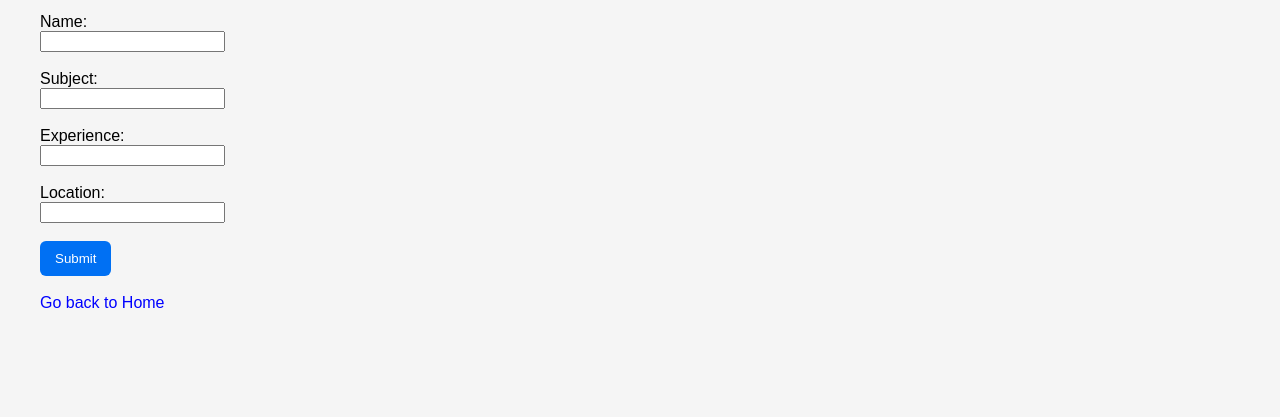
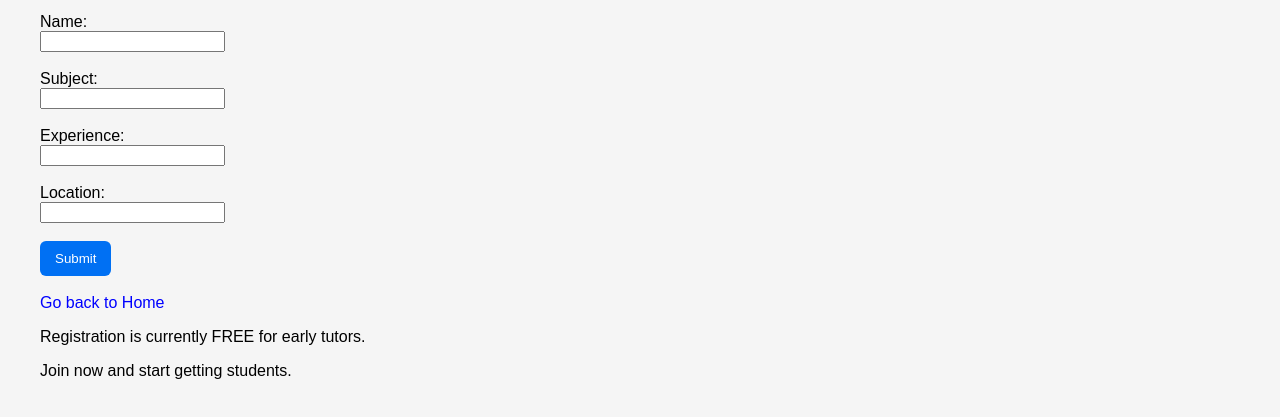
Before and after one commit to roshankhamari117-cyber/Tutor-parents-platform-pro, a plain HTML site: page become-tutor.html in a window 1280 px wide. Shown: the part 189-606 px from the top of the page. Drawn offline with Linux system fonts and the light colour scheme.

Commit message:
Add registration details for early tutors
Added registration information for early tutors.

```diff
--- a/become-tutor.html
+++ b/become-tutor.html
@@ -43,3 +43,6 @@
 </body>
 
 </html>
+<p>Registration is currently FREE for early tutors.</p>
+
+<p>Join now and start getting students.</p>
```
